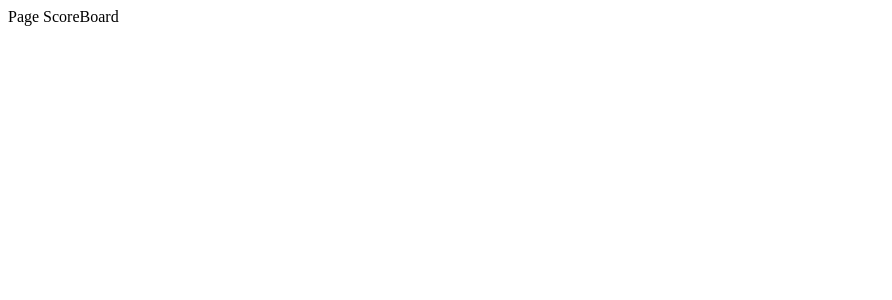
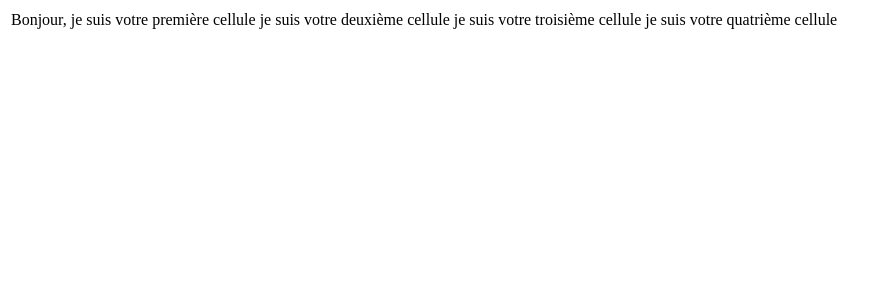
Before and after one commit to hard-tech/naval-warships, a React (Create React App) app: page /ScoreBoard in a window 1280 px wide. Shown: the top 300 px of the page, without its empty margins (0-892 px from the left). Built offline with nearby package versions, Linux system fonts and the light colour scheme.

Commit message:
Last init Github And Firebase + Préconfing

```diff
--- a/src/components/Nav.jsx
+++ b/src/components/Nav.jsx
@@ -3,9 +3,12 @@ import React, { Component } from 'react'
 export default class Nav extends Component {
   render() {
     return (
-      <div>
-        My Nav
-      </div>
+      <nav>
+        <ul>
+          <li>Start</li>
+          <li>Stop</li>
+        </ul>
+      </nav>
     )
   }
 }
--- a/src/page/ScoreBoard.jsx
+++ b/src/page/ScoreBoard.jsx
@@ -4,7 +4,14 @@ export default class ScoreBoard extends Component {
   render() {
     return (
       <div>
-        Page ScoreBoard
+        <table>
+          <tr>
+            <td className='' >Bonjour, je suis votre première cellule</td>
+            <td>je suis votre deuxième cellule</td>
+            <td>je suis votre troisième cellule</td>
+            <td>je suis votre quatrième cellule</td>
+          </tr>
+        </table>
       </div>
     )
   }
```
Also changed, not shown: firebase.json, 1 other file (tests, documents, lock files or other folders).
